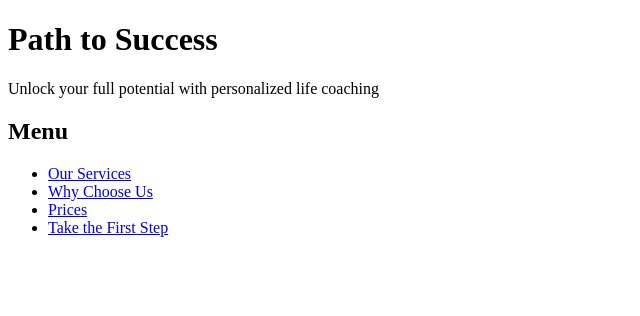
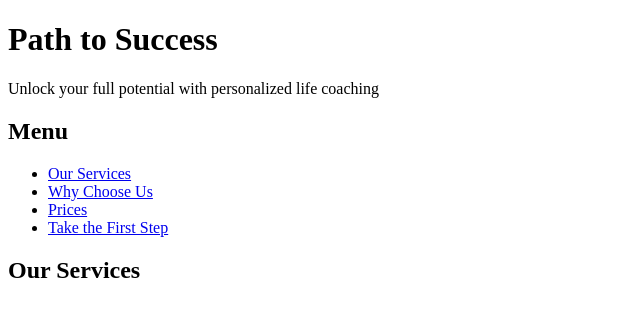
Before and after one commit to bcross98/path-to-success, a plain HTML site: page index.html in a window 1280 px wide. Shown: the whole page, without its empty margins (0-640 px from the left). Drawn offline with Linux system fonts and the light colour scheme.

Commit message:
Update index.html

```diff
--- a/index.html
+++ b/index.html
@@ -21,5 +21,10 @@
             </ul>
         </nav>
     </header>
+
+    <section id="services">
+        <h2>Our Services</h2>
+
+    </section>
 </body>
 </html>
```
